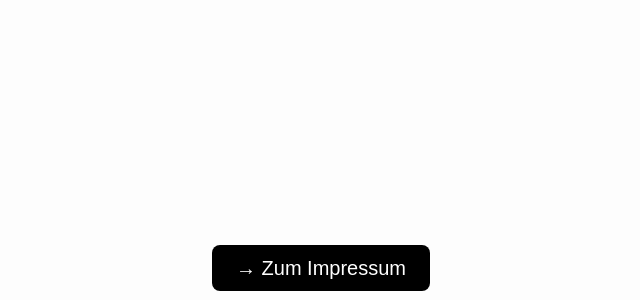
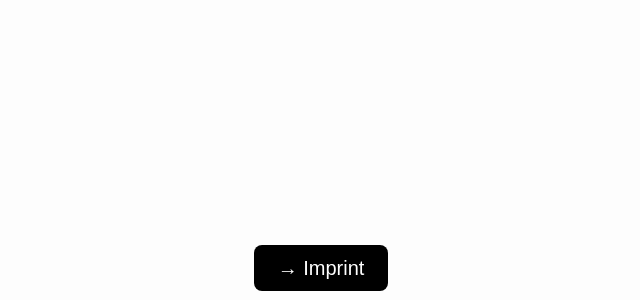
Before and after one commit to kmmgames/studio-page, a plain HTML site: page index.html in a window 1280 px wide. Shown: the part 1363-1663 px from the top of the page, without its empty margins (319-959 px from the left). Drawn offline with Linux system fonts and the light colour scheme.

Commit message:
Update index.html

```diff
--- a/index.html
+++ b/index.html
@@ -23,12 +23,12 @@
             text-align: center;
         }
 
-        .impressum-link {
+        .imprint-link {
             margin-top: 100vh; /* Macht den Button erst nach Scroll sichtbar */
             padding: 20px;
         }
 
-        .impressum-link a {
+        .imprint-link a {
             font-size: 20px;
             text-decoration: none;
             background-color: #000;
@@ -38,7 +38,7 @@
             transition: background-color 0.3s ease;
         }
 
-        .impressum-link a:hover {
+        .imprint-link a:hover {
             background-color: #444;
         }
     </style>
@@ -48,8 +48,8 @@
         Site is under construction
     </div>
 
-    <div class="impressum-link">
-        <a href="impressum.html">→ Zum Impressum</a>
+    <div class="imprint-link">
+        <a href="imprint.html">→ Imprint</a>
     </div>
 </body>
 </html>
```
